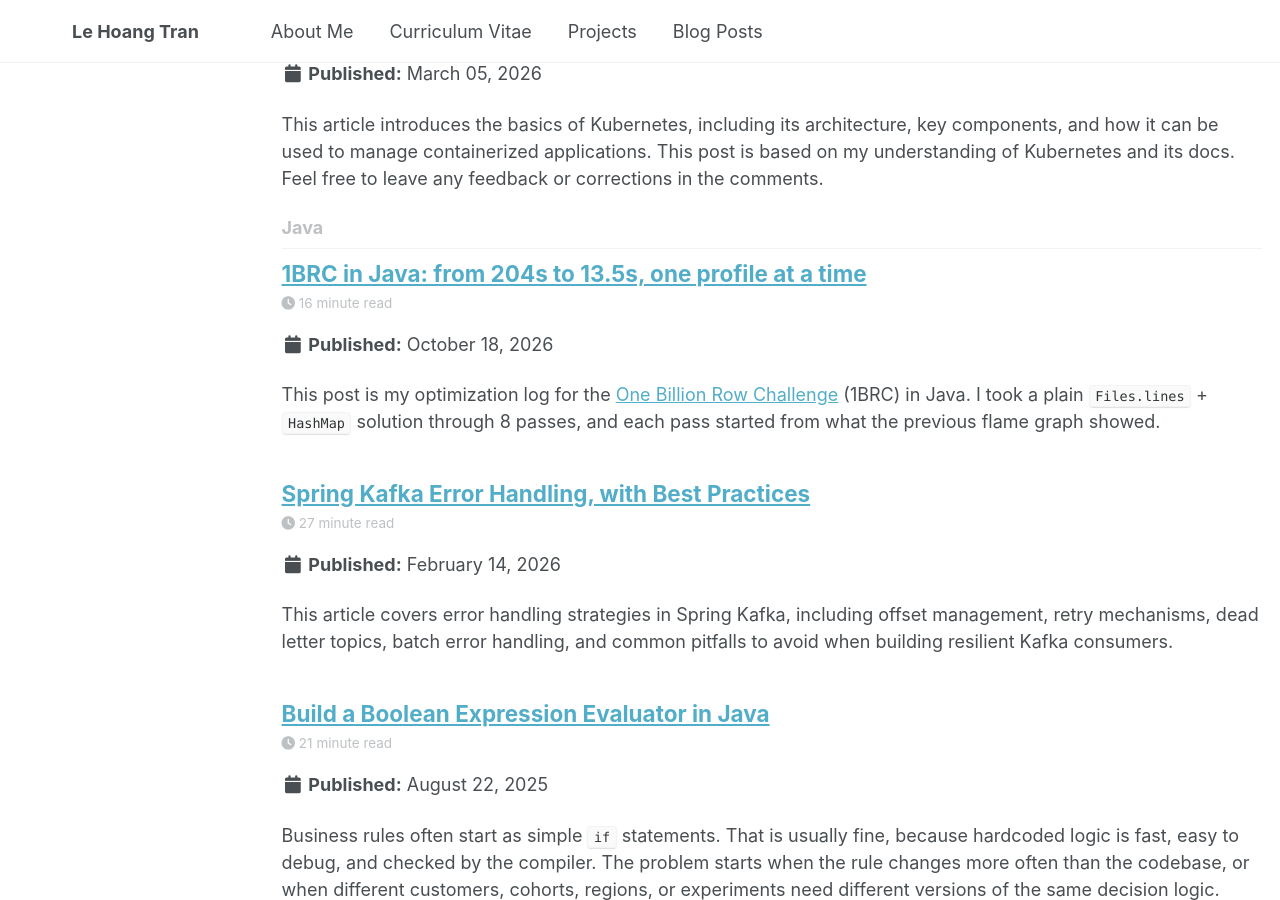
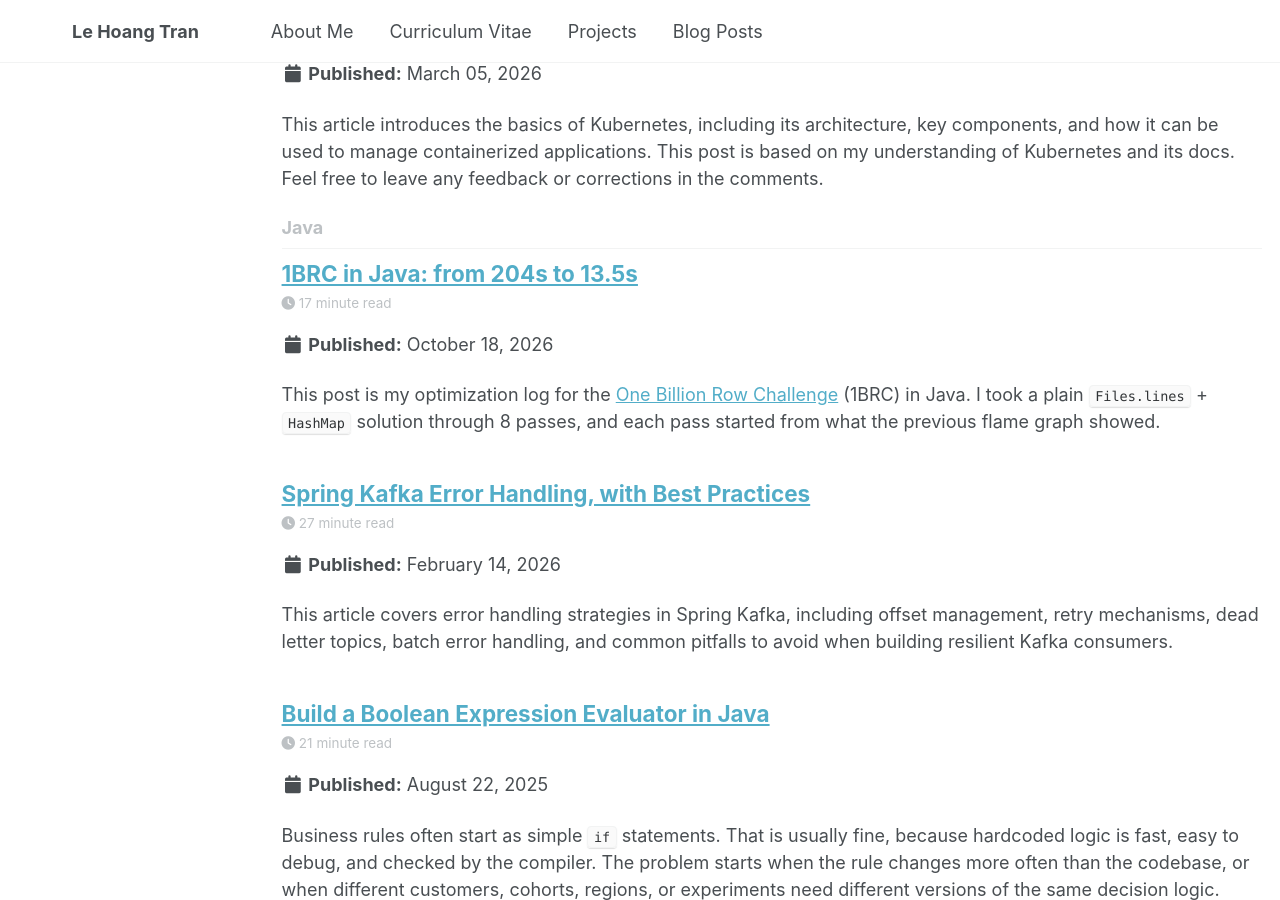
Before and after one commit to lehoangtran289/lehoangtran289.github.io, a Jekyll site: the page built from _pages/tag-archive.html, in a window 1280 px wide and 900 px high, scrolled down 3727 px. Built offline with Jekyll 4.4.1, drawn with Linux system fonts in a browser that asks for light colours; a script that is not in the unit is left out; some of the changed text lies outside the part shown.

Commit message:
Add LeetCode link and revise 1BRC post
- Enable LeetCode username in author config and add it to the footer
- Shorten 1BRC post title and drop the profiler-time markers
- Replace the takeaways section with next directions from the official 1BRC README

```diff
--- a/_config.yml
+++ b/_config.yml
@@ -51,7 +51,7 @@ author:
   linkedin         : hoangtl289
   github           : "lehoangtran289"
   kaggle           : # Username
-  leetcode         : #"htl982" # Username
+  leetcode         : "htl982" # Username
   stackoverflow    : # User number or user number and name (i.e., use "1" or "1/jeff-atwood")
 
   # Social media
--- a/_includes/footer.html
+++ b/_includes/footer.html
@@ -12,6 +12,9 @@
     {% if site.author.github %}
       <li><a href="https://github.com/{{ site.author.github }}"><i class="fab fa-github" aria-hidden="true"></i> GitHub</a></li>
     {% endif %}
+    {% if site.author.leetcode %}
+      <li><a href="https://leetcode.com/u/{{ site.author.leetcode }}"><i class="fas fa-code" aria-hidden="true"></i> LeetCode</a></li>
+    {% endif %}
     {% if site.author.bitbucket %}
       <li><a href="https://bitbucket.org/{{ site.author.bitbucket }}"><i class="fab fa-bitbucket" aria-hidden="true"></i> Bitbucket</a></li>
     {% endif %}
```
Also changed, not shown: _posts/2026-10-18-1brc-java.md (+20 -20 lines).
